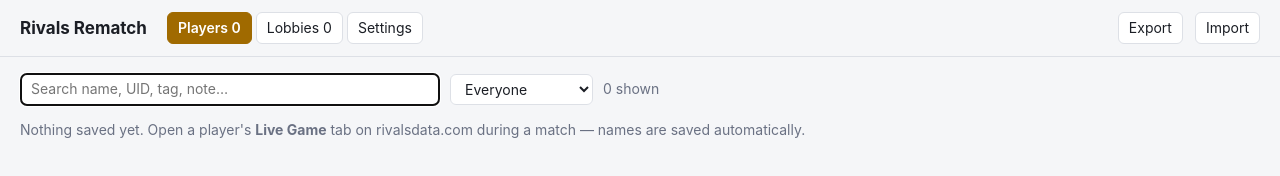
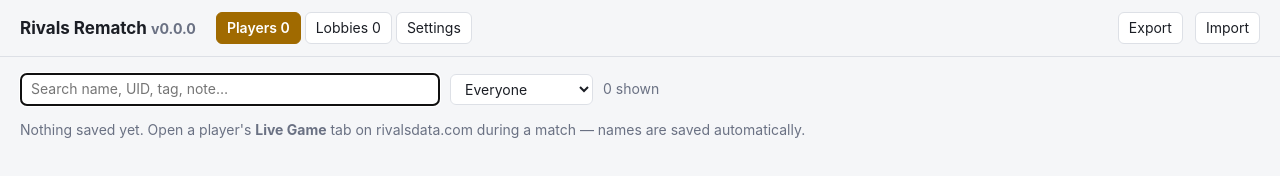
Before and after one commit to DleanJeans/rivals-rematch, a browser extension: page db/db.html in a window 1280 px wide. Drawn offline with Linux system fonts and the light colour scheme; no server answers.

Commit message:
Show the installed version; bump to 0.2.0
An unpacked extension doesn't auto-update, so the popup and database page now
show the version to make a stale install obvious. README documents updating.

Co-Authored-By: Claude Sonnet 5.5 <noreply@anthropic.com>
Claude-Session: https://claude.ai/code/session_012CGfmL6sJdhanykKWgbsxb

```diff
--- a/db/db.html
+++ b/db/db.html
@@ -8,7 +8,7 @@
 </head>
 <body>
 <header>
-  <h1>Rivals Rematch</h1>
+  <h1>Rivals Rematch <small id="ver" class="dim"></small></h1>
   <nav id="tabs">
     <button data-tab="players" class="on">Players <span id="cPlayers"></span></button>
     <button data-tab="lobbies">Lobbies <span id="cGames"></span></button>
--- a/db/db.js
+++ b/db/db.js
@@ -133,6 +133,8 @@
   }
   ['sSelf', 'sOverlay', 'sSuffix', 'sIcons', 'sMin', 'sQp'].forEach((id) => $(id).addEventListener('change', saveSettings));
 
+  try { $('ver').textContent = 'v' + chrome.runtime.getManifest().version; } catch (_) { /* no manifest in tests */ }
+
   // ---- wiring
   document.querySelectorAll('#tabs button').forEach((b) => b.addEventListener('click', () => {
     document.querySelectorAll('#tabs button').forEach((x) => x.classList.toggle('on', x === b));
--- a/popup/popup.js
+++ b/popup/popup.js
@@ -59,6 +59,7 @@
   }
 
   async function init() {
+    try { $('ver').textContent = 'Version ' + chrome.runtime.getManifest().version; } catch (_) { /* optional */ }
     try { await RDT.store.loadSeed(chrome.runtime.getURL('data/players.json')); } catch (_) { /* optional */ }
     refreshCounts();
     $('open').addEventListener('click', () => { chrome.tabs.create({ url: chrome.runtime.getURL('db/db.html') }); window.close(); });
```
Also changed, not shown: popup/popup.html (+1 -0 lines), tests/popup.test.js (+1 -0 lines), README.md, manifest.json.
